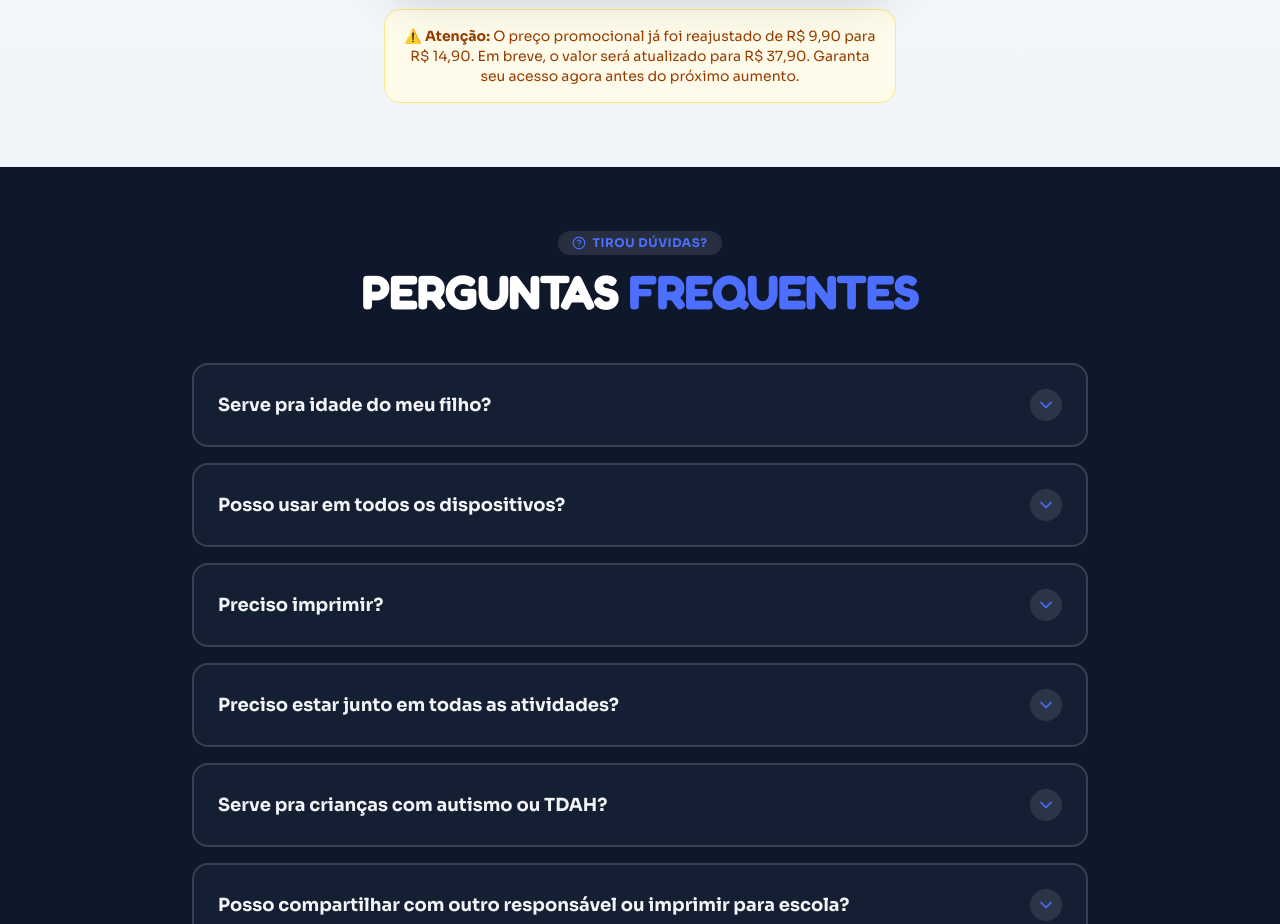
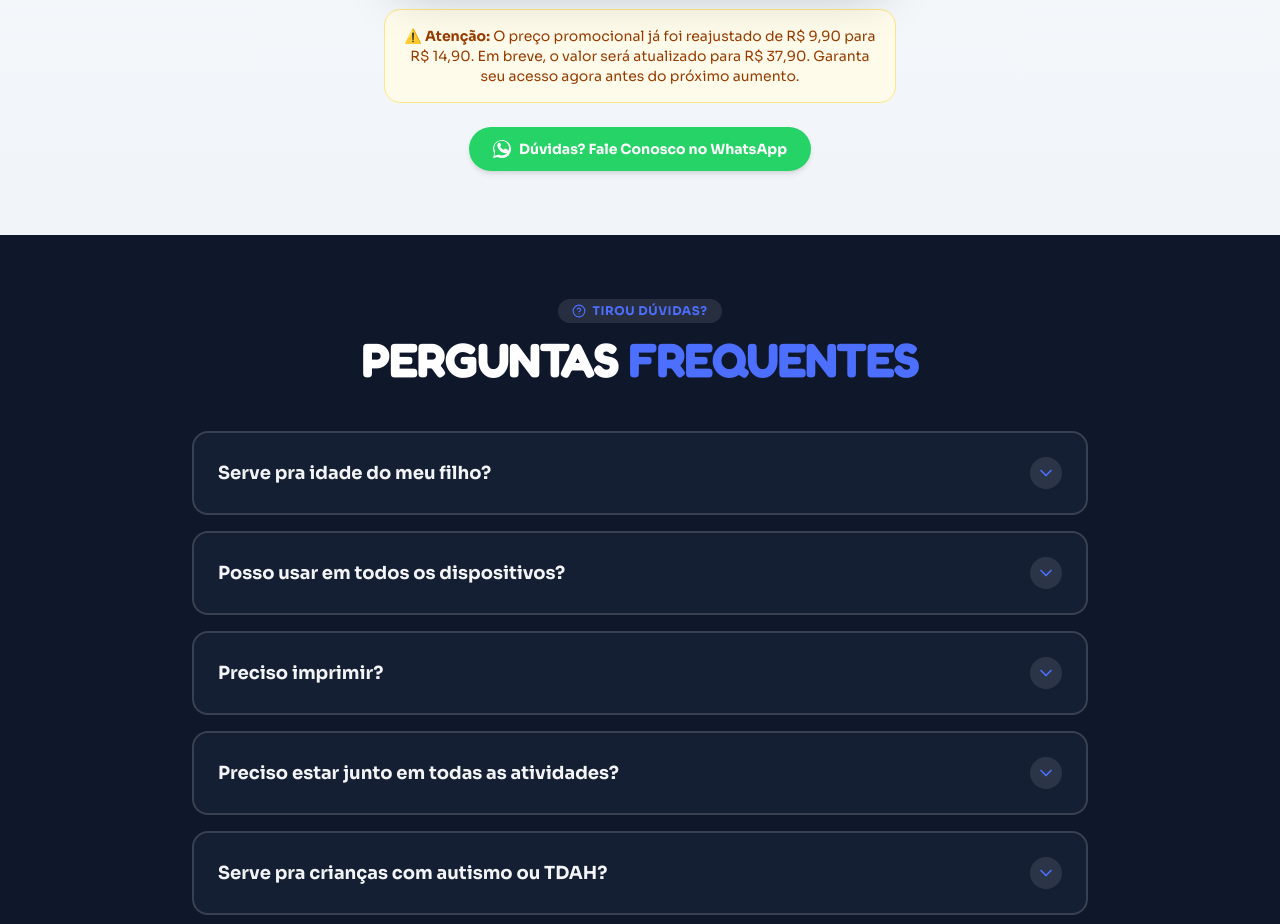
Before and after one commit to Mateus-Santana18/M-todo-Crian-a-Criativa, a React (Vite) app: page / in a window 1280 px wide. Shown: the part 8020-8944 px from the top of the page. Built offline with nearby package versions, Linux system fonts and the light colour scheme.

Commit message:
feat: add WhatsApp support button below the offer card

```diff
--- a/src/components/PricingCard.tsx
+++ b/src/components/PricingCard.tsx
@@ -136,6 +136,21 @@ export default function PricingCard() {
         <div className="mt-8 text-center bg-amber-50 border border-amber-200 rounded-2xl p-4 text-amber-800 text-xs sm:text-sm">
           ⚠️ <strong>Atenção:</strong> O preço promocional já foi reajustado de R$ 9,90 para R$ 14,90. Em breve, o valor será atualizado para R$ 37,90. Garanta seu acesso agora antes do próximo aumento.
         </div>
+
+        {/* WhatsApp Support Button */}
+        <div className="mt-6 text-center">
+          <a
+            href="https://api.whatsapp.com/send?phone=5548988782641&text=Ol%C3%A1%21%20Gostaria%20de%20tirar%20uma%20d%C3%BAvida%20sobre%20o%20M%C3%A9todo%20Crian%C3%A7a%20Criativa."
+            target="_blank"
+            rel="noopener noreferrer"
+            className="inline-flex items-center justify-center gap-2 bg-[#25D366] hover:bg-[#128C7E] text-white font-bold text-sm py-3 px-6 rounded-full transition-all duration-300 shadow-md hover:shadow-lg active:scale-95 cursor-pointer"
+          >
+            <svg className="w-4.5 h-4.5 fill-current" viewBox="0 0 24 24">
+              <path d="M.057 24l1.687-6.163c-1.041-1.804-1.588-3.849-1.587-5.946C.06 5.348 5.397.01 12.008.01c3.202.001 6.212 1.246 8.477 3.514 2.266 2.268 3.507 5.28 3.505 8.484-.004 6.657-5.34 11.997-11.953 11.997-2.005-.001-3.973-.502-5.724-1.455L0 24zm6.59-4.846c1.6.95 3.188 1.449 4.825 1.451 5.436.002 9.858-4.417 9.86-9.86.002-2.63-1.023-5.101-2.887-6.963C16.578 1.944 14.103.92 11.47.92 6.035.92 1.617 5.339 1.615 10.78c-.001 1.69.453 3.336 1.316 4.786L1.91 21.041l5.737-1.505zm12.355-6.8c-.33-.164-1.943-.96-2.244-1.07-.301-.109-.52-.164-.74.164-.22.33-.85 1.07-1.04 1.28-.19.21-.38.24-.71.077-.33-.164-1.393-.513-2.653-1.638-.98-.874-1.64-1.953-1.83-2.28-.19-.33-.02-.51.145-.672.15-.145.33-.33.495-.494.165-.165.22-.28.33-.495.11-.21.055-.39-.03-.55-.08-.164-.74-1.785-1.013-2.441-.267-.643-.536-.556-.74-.566-.21-.01-.448-.01-.687-.01-.24 0-.632.09-1.013.495-.38.41-1.452 1.42-1.452 3.46 0 2.04 1.485 4.015 1.69 4.29 2.04 2.8 4.218 4.26 6.3 5.06 2.08.8 2.76.64 3.74.49 1 .15 2.244-.92 2.56-1.81.316-.89.316-1.65.22-1.81-.09-.165-.3-.26-.63-.425z"/>
+            </svg>
+            <span>Dúvidas? Fale Conosco no WhatsApp</span>
+          </a>
+        </div>
       </div>
     </section>
   );
```
